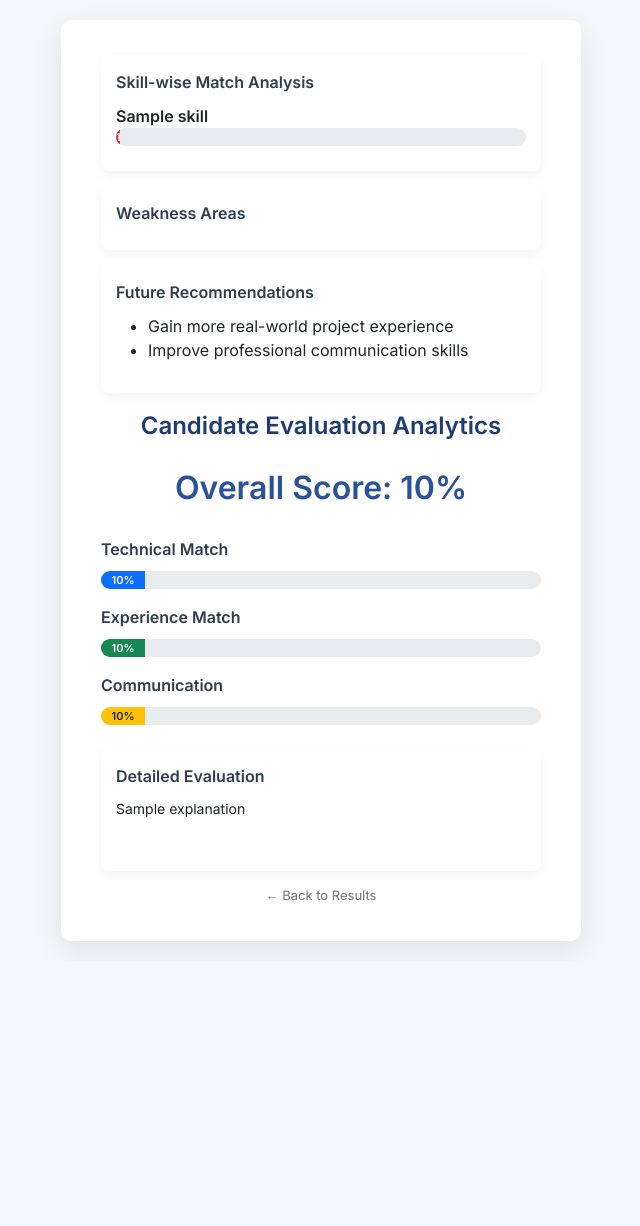
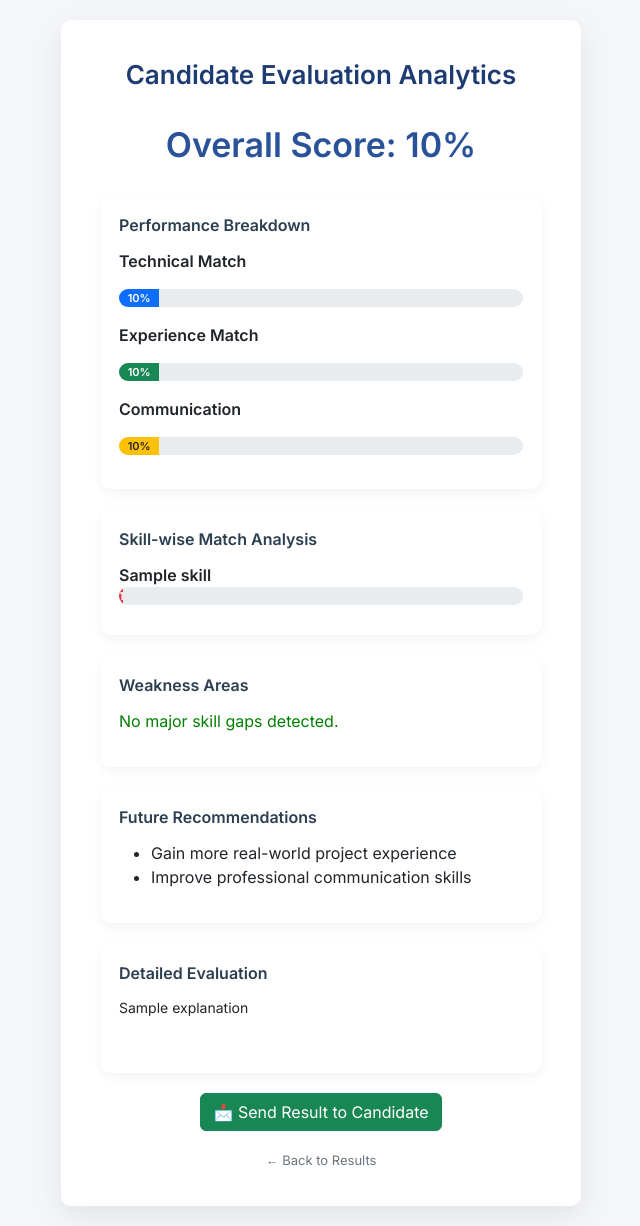
Before and after one commit to saiennamuri/synaptix2K26_CRT_BOYS, a Python web app: template templates/candidate_detail.html in a window 1280 px wide. Shown: the whole page, without its empty margins (319-959 px from the left). Before the commit the page ends 945 px from the top, so only its background shows below. Run offline with Jinja, Linux system fonts and the light colour scheme; the template is opened without the code that fills it: most values are stand-ins (such as "Sample title", 1, 10 or a date in 2020).

Commit message:
main commit

```diff
--- a/templates/candidate_detail.html
+++ b/templates/candidate_detail.html
@@ -5,22 +5,32 @@
 <style>
     .detail-title {
         text-align: center;
-        font-size: 24px;
+        font-size: 26px;
         font-weight: 600;
-        margin-bottom: 20px;
+        margin-bottom: 25px;
         color: #1e3c72;
     }
 
     .score-main {
         text-align: center;
-        font-size: 32px;
+        font-size: 34px;
         font-weight: 700;
         color: #2a5298;
         margin-bottom: 25px;
     }
 
-    .analytics-box {
+    .section-box {
+        background: #ffffff;
+        padding: 18px;
+        border-radius: 10px;
+        box-shadow: 0 4px 12px rgba(0,0,0,0.05);
         margin-bottom: 20px;
+    }
+
+    .section-title {
+        font-weight: 600;
+        margin-bottom: 12px;
+        color: #2c3e50;
     }
 
     .progress {
@@ -34,25 +44,57 @@
         font-weight: 600;
     }
 
-    .section-box {
-        background: #ffffff;
-        padding: 15px;
-        border-radius: 8px;
-        box-shadow: 0 4px 12px rgba(0,0,0,0.05);
-        margin-bottom: 15px;
-    }
-
-    .section-title {
-        font-weight: 600;
-        margin-bottom: 10px;
-        color: #2c3e50;
+    .email-btn {
+        margin-top: 20px;
+        text-align: center;
     }
 </style>
+
+<!-- TITLE -->
+<div class="detail-title">
+    Candidate Evaluation Analytics
+</div>
+
+<!-- OVERALL SCORE -->
+<div class="score-main">
+    Overall Score: {{ result.match_score }}%
+</div>
+
+<!-- TECH / EXP / COMM ANALYTICS -->
+<div class="section-box">
+    <div class="section-title">Performance Breakdown</div>
+
+    <p><strong>Technical Match</strong></p>
+    <div class="progress mb-3">
+        <div class="progress-bar bg-primary"
+             style="width: {{ result.tech_score }}%;">
+            {{ result.tech_score }}%
+        </div>
+    </div>
+
+    <p><strong>Experience Match</strong></p>
+    <div class="progress mb-3">
+        <div class="progress-bar bg-success"
+             style="width: {{ result.exp_score }}%;">
+            {{ result.exp_score }}%
+        </div>
+    </div>
+
+    <p><strong>Communication</strong></p>
+    <div class="progress mb-3">
+        <div class="progress-bar bg-warning text-dark"
+             style="width: {{ result.comm_score }}%;">
+            {{ result.comm_score }}%
+        </div>
+    </div>
+</div>
+
+<!-- SKILL BREAKDOWN -->
 <div class="section-box">
     <div class="section-title">Skill-wise Match Analysis</div>
 
     {% for skill, percent in result.skill_breakdown.items() %}
-        <div style="margin-bottom:10px;">
+        <div style="margin-bottom:12px;">
             <strong>{{ skill | capitalize }}</strong>
             <div class="progress">
                 <div class="progress-bar {% if percent == 100 %}bg-success{% else %}bg-danger{% endif %}"
@@ -64,16 +106,24 @@
     {% endfor %}
 </div>
 
+<!-- WEAKNESS -->
 <div class="section-box">
     <div class="section-title">Weakness Areas</div>
 
+    {% set weakness_found = false %}
     {% for skill, percent in result.skill_breakdown.items() %}
         {% if percent == 0 %}
+            {% set weakness_found = true %}
             <p style="color:red;">• {{ skill | capitalize }}</p>
         {% endif %}
     {% endfor %}
+
+    {% if not weakness_found %}
+        <p style="color:green;">No major skill gaps detected.</p>
+    {% endif %}
 </div>
 
+<!-- FUTURE RECOMMENDATIONS -->
 <div class="section-box">
     <div class="section-title">Future Recommendations</div>
 
@@ -94,42 +144,7 @@
     </ul>
 </div>
 
-<div class="detail-title">
-    Candidate Evaluation Analytics
-</div>
-
-<div class="score-main">
-    Overall Score: {{ result.match_score }}%
-</div>
-
-<div class="analytics-box">
-
-    <div class="section-title">Technical Match</div>
-    <div class="progress mb-3">
-        <div class="progress-bar bg-primary"
-             style="width: {{ result.tech_score }}%;">
-            {{ result.tech_score }}%
-        </div>
-    </div>
-
-    <div class="section-title">Experience Match</div>
-    <div class="progress mb-3">
-        <div class="progress-bar bg-success"
-             style="width: {{ result.exp_score }}%;">
-            {{ result.exp_score }}%
-        </div>
-    </div>
-
-    <div class="section-title">Communication</div>
-    <div class="progress mb-4">
-        <div class="progress-bar bg-warning text-dark"
-             style="width: {{ result.comm_score }}%;">
-            {{ result.comm_score }}%
-        </div>
-    </div>
-
-</div>
-
+<!-- DETAILED EXPLANATION -->
 <div class="section-box">
     <div class="section-title">Detailed Evaluation</div>
     <pre style="white-space: pre-wrap; font-family: inherit;">
@@ -137,8 +152,20 @@
     </pre>
 </div>
 
-<a href="/admin/results/{{ result.project_id }}" class="btn-secondary-custom">
-    ← Back to Results
-</a>
+<!-- EMAIL BUTTON -->
+<div class="email-btn">
+    <form method="POST" action="/admin/send-email/{{ result.score_id }}">
+        <button type="submit" class="btn btn-success">
+            📩 Send Result to Candidate
+        </button>
+    </form>
+</div>
+
+<!-- BACK BUTTON -->
+<div style="text-align:center; margin-top:20px;">
+    <a href="/admin/results/{{ result.project_id }}" class="btn-secondary-custom">
+        ← Back to Results
+    </a>
+</div>
 
 {% endblock %}
```
Also changed, not shown: app.py (+126 -27 lines), config.py (+3 -7 lines), templates/admin_login.html (+3 -4 lines).
